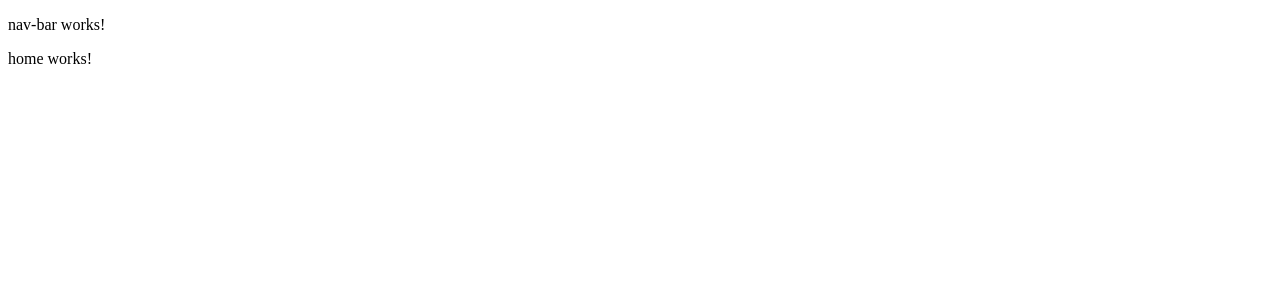
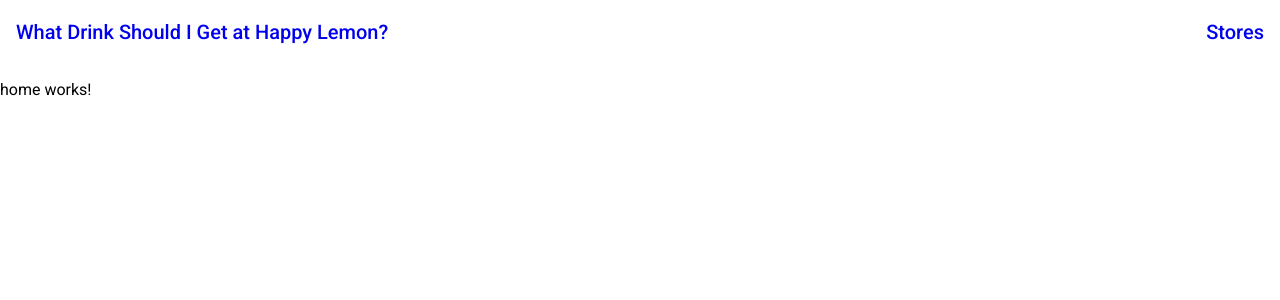
Before and after one commit to squach28/happy_lemon_drink_randomnizer, an Angular app: page /home in a window 1280 px wide. Shown: the top 300 px of the page. Built offline with nearby package versions, Linux system fonts and the light colour scheme.

Commit message:
added navigation tags to nav bar

```diff
--- a/angular.json
+++ b/angular.json
@@ -27,6 +27,7 @@
               "src/assets"
             ],
             "styles": [
+              "./node_modules/@angular/material/prebuilt-themes/indigo-pink.css",
               "src/styles.css"
             ],
             "scripts": []
@@ -94,6 +95,7 @@
               "src/assets"
             ],
             "styles": [
+              "./node_modules/@angular/material/prebuilt-themes/indigo-pink.css",
               "src/styles.css"
             ],
             "scripts": []
--- a/package.json
+++ b/package.json
@@ -11,10 +11,12 @@
   "private": true,
   "dependencies": {
     "@angular/animations": "~12.2.0",
+    "@angular/cdk": "~12.2.10",
     "@angular/common": "~12.2.0",
     "@angular/compiler": "~12.2.0",
     "@angular/core": "~12.2.0",
     "@angular/forms": "~12.2.0",
+    "@angular/material": "~12.2.10",
     "@angular/platform-browser": "~12.2.0",
     "@angular/platform-browser-dynamic": "~12.2.0",
     "@angular/router": "~12.2.0",
--- a/src/app/app-routing.module.ts
+++ b/src/app/app-routing.module.ts
@@ -1,10 +1,11 @@
 import { NgModule } from '@angular/core';
 import { RouterModule, Routes } from '@angular/router';
 import { HomeComponent } from './home/home.component';
+import { StoresComponent } from './stores/stores.component';
 
 const routes: Routes = [
   { path: 'home', component: HomeComponent },
-  { path: 'stores', component: HomeComponent },
+  { path: 'stores', component: StoresComponent },
   { path: '', redirectTo: 'home', pathMatch: 'full' }
 ];
 
--- a/src/app/app.module.ts
+++ b/src/app/app.module.ts
@@ -5,6 +5,8 @@
 import { AppComponent } from './app.component';
 import { HomeComponent } from './home/home.component';
 import { NavBarComponent } from './nav-bar/nav-bar.component';
+import { NoopAnimationsModule } from '@angular/platform-browser/animations';
+import { MatToolbarModule } from '@angular/material/toolbar';
 
 @NgModule({
   declarations: [
@@ -14,7 +16,9 @@
   ],
   imports: [
     BrowserModule,
-    AppRoutingModule
+    AppRoutingModule,
+    NoopAnimationsModule,
+    MatToolbarModule
   ],
   providers: [],
   bootstrap: [AppComponent]
--- a/src/app/nav-bar/nav-bar.component.css
+++ b/src/app/nav-bar/nav-bar.component.css
@@ -0,0 +1,11 @@
+.spacer {
+    flex: 1 1 auto;
+  }
+
+  #navBar {
+      background-color: transparent;
+  }
+
+  #navBar a {
+      text-decoration: none;
+  }
--- a/src/app/nav-bar/nav-bar.component.html
+++ b/src/app/nav-bar/nav-bar.component.html
@@ -1 +1,5 @@
-<p>nav-bar works!</p>
+<mat-toolbar id="navBar">
+    <span><a href="/home">What Drink Should I Get at Happy Lemon?</a></span>
+    <span class="spacer"></span>
+    <span><a href="/stores">Stores</a></span>
+</mat-toolbar>
--- a/src/index.html
+++ b/src/index.html
@@ -6,6 +6,9 @@
   <base href="/">
   <meta name="viewport" content="width=device-width, initial-scale=1">
   <link rel="icon" type="image/x-icon" href="favicon.ico">
+  <link rel="preconnect" href="https://fonts.gstatic.com">
+  <link href="https://fonts.googleapis.com/css2?family=Roboto:wght@300;400;500&display=swap" rel="stylesheet">
+  <link href="https://fonts.googleapis.com/icon?family=Material+Icons" rel="stylesheet">
 </head>
 <body>
   <app-root></app-root>
--- a/src/styles.css
+++ b/src/styles.css
@@ -1 +1,4 @@
 /* You can add global styles to this file, and also import other style files */
+
+html, body { height: 100%; }
+body { margin: 0; font-family: Roboto, "Helvetica Neue", sans-serif; }
```
Also changed, not shown: 1 other file (tests, documents, lock files or other folders).
